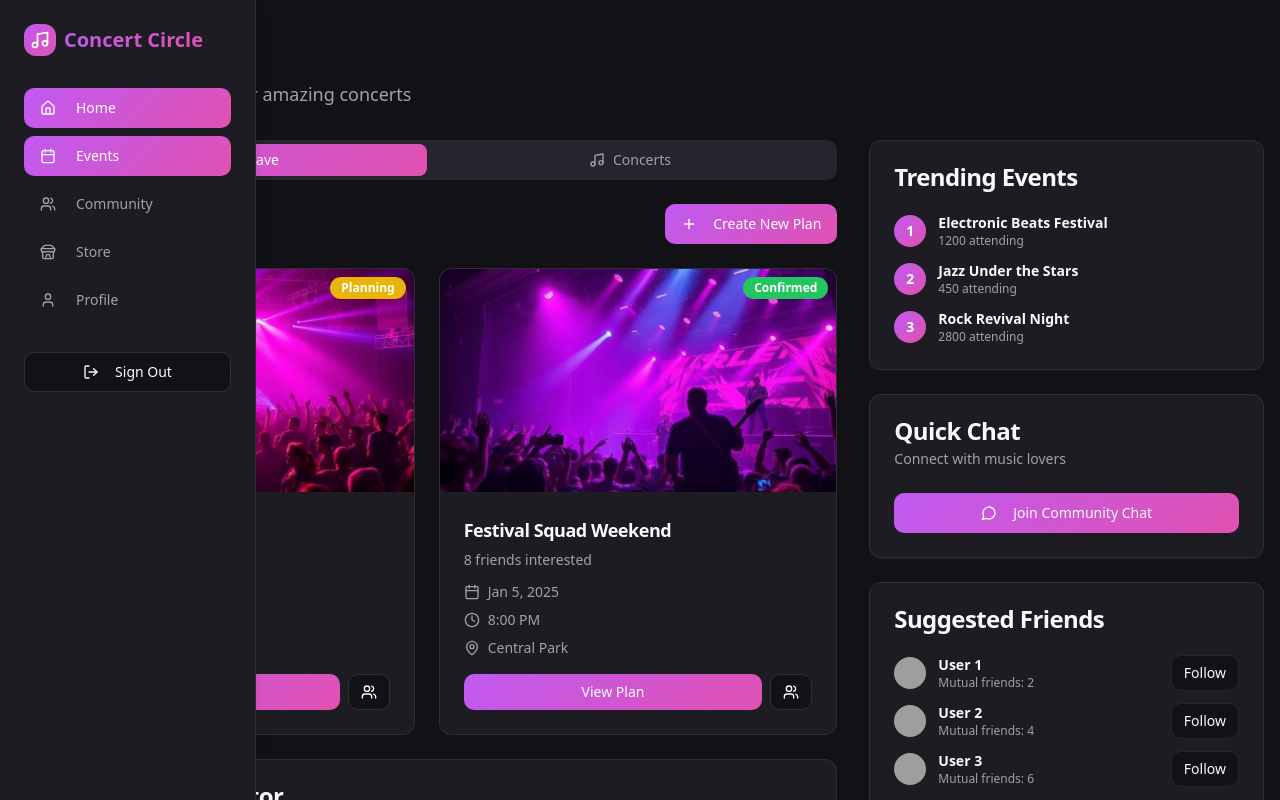
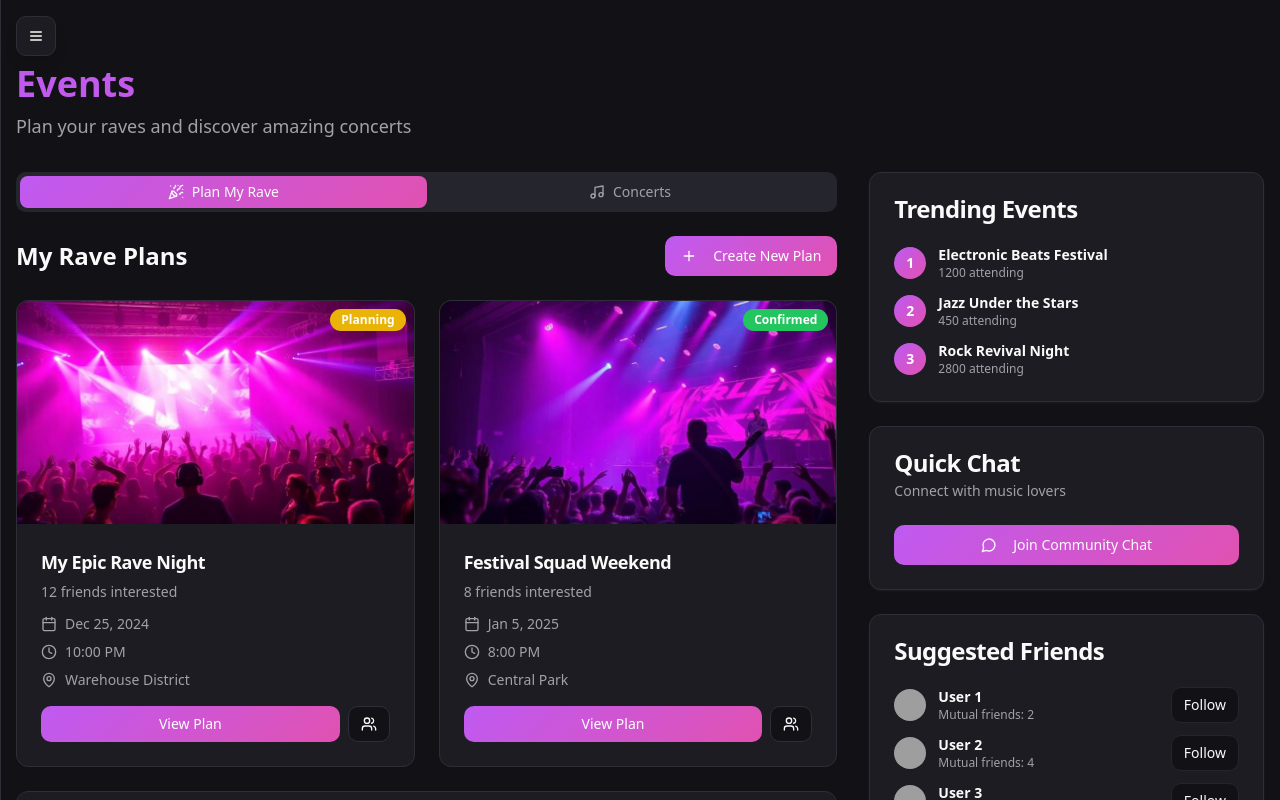
Before and after one commit to Panth09/concert-circle-verse, a React (Vite) app: page /events in a window 1280 px wide. Shown: the top 800 px of the page. Built offline with nearby package versions, Linux system fonts and the light colour scheme; grey boxes are pictures that could not be loaded.

Commit message:
Fix: Implement sticky navigation toggle
Make the navigation sidebar close by default and open on click of the three lines icon.

```diff
--- a/src/components/Navigation.tsx
+++ b/src/components/Navigation.tsx
@@ -1,10 +1,12 @@
 
 import { Button } from "@/components/ui/button";
-import { Music, Home, Calendar, Users, Store, User, LogOut, MessageCircle } from "lucide-react";
+import { Music, Home, Calendar, Users, Store, User, LogOut, MessageCircle, Menu, X } from "lucide-react";
 import { Link, useLocation } from "react-router-dom";
+import { useState } from "react";
 
 const Navigation = () => {
   const location = useLocation();
+  const [isOpen, setIsOpen] = useState(false);
 
   const isActive = (path: string) => location.pathname.startsWith(path);
 
@@ -16,13 +18,28 @@ const Navigation = () => {
     { icon: User, label: "Profile", path: "/profile" },
   ];
 
+  const toggleSidebar = () => setIsOpen(!isOpen);
+
   return (
     <>
-      {/* Desktop Sidebar - Made Sticky */}
+      {/* Desktop Sidebar - Collapsible */}
       <div className="hidden md:flex">
-        <nav className="fixed left-0 top-0 h-full w-64 bg-card border-r border-concert-border shadow-lg z-50 overflow-y-auto">
-          <div className="p-6">
-            <Link to="/" className="flex items-center space-x-2 mb-8">
+        {/* Hamburger Menu Button - Always Visible */}
+        <Button
+          variant="ghost"
+          size="icon"
+          onClick={toggleSidebar}
+          className="fixed left-4 top-4 z-50 bg-card border border-concert-border shadow-lg"
+        >
+          {isOpen ? <X className="w-5 h-5" /> : <Menu className="w-5 h-5" />}
+        </Button>
+
+        {/* Sidebar */}
+        <nav className={`fixed left-0 top-0 h-full bg-card border-r border-concert-border shadow-lg z-40 overflow-y-auto transition-all duration-300 ${
+          isOpen ? "w-64" : "w-0"
+        }`}>
+          <div className={`p-6 ${isOpen ? "block" : "hidden"}`}>
+            <Link to="/" className="flex items-center space-x-2 mb-8 mt-12">
               <div className="w-8 h-8 bg-gradient-primary rounded-lg flex items-center justify-center">
                 <Music className="w-5 h-5 text-white" />
               </div>
@@ -44,6 +61,7 @@ const Navigation = () => {
                         : "text-muted-foreground hover:text-foreground"
                     }`}
                     asChild
+                    onClick={() => setIsOpen(false)} // Close sidebar when navigating
                   >
                     <Link to={item.path}>
                       <Icon className="w-4 h-4 mr-3" />
@@ -68,6 +86,14 @@ const Navigation = () => {
             </div>
           </div>
         </nav>
+
+        {/* Overlay for mobile-like behavior */}
+        {isOpen && (
+          <div
+            className="fixed inset-0 bg-black/50 z-30"
+            onClick={() => setIsOpen(false)}
+          />
+        )}
       </div>
 
       {/* Mobile Bottom Navigation - Updated Icons */}
--- a/src/pages/Events.tsx
+++ b/src/pages/Events.tsx
@@ -120,7 +120,7 @@ const Events = () => {
 
       <div className="container mx-auto px-4 py-8">
         {/* Header */}
-        <div className="mb-8">
+        <div className="mb-8 mt-16 md:mt-8">
           <h1 className="text-4xl font-bold mb-2 bg-gradient-primary bg-clip-text text-transparent">
             Events
           </h1>
```
